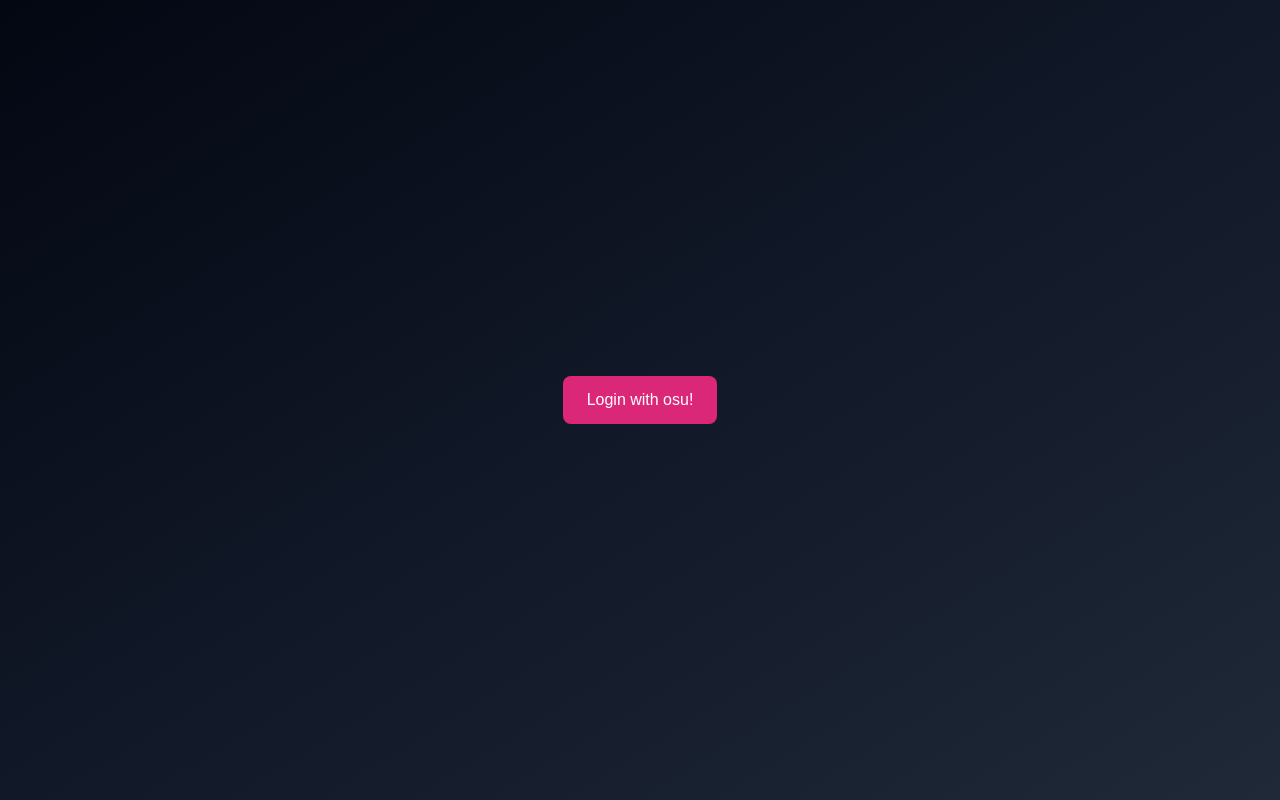
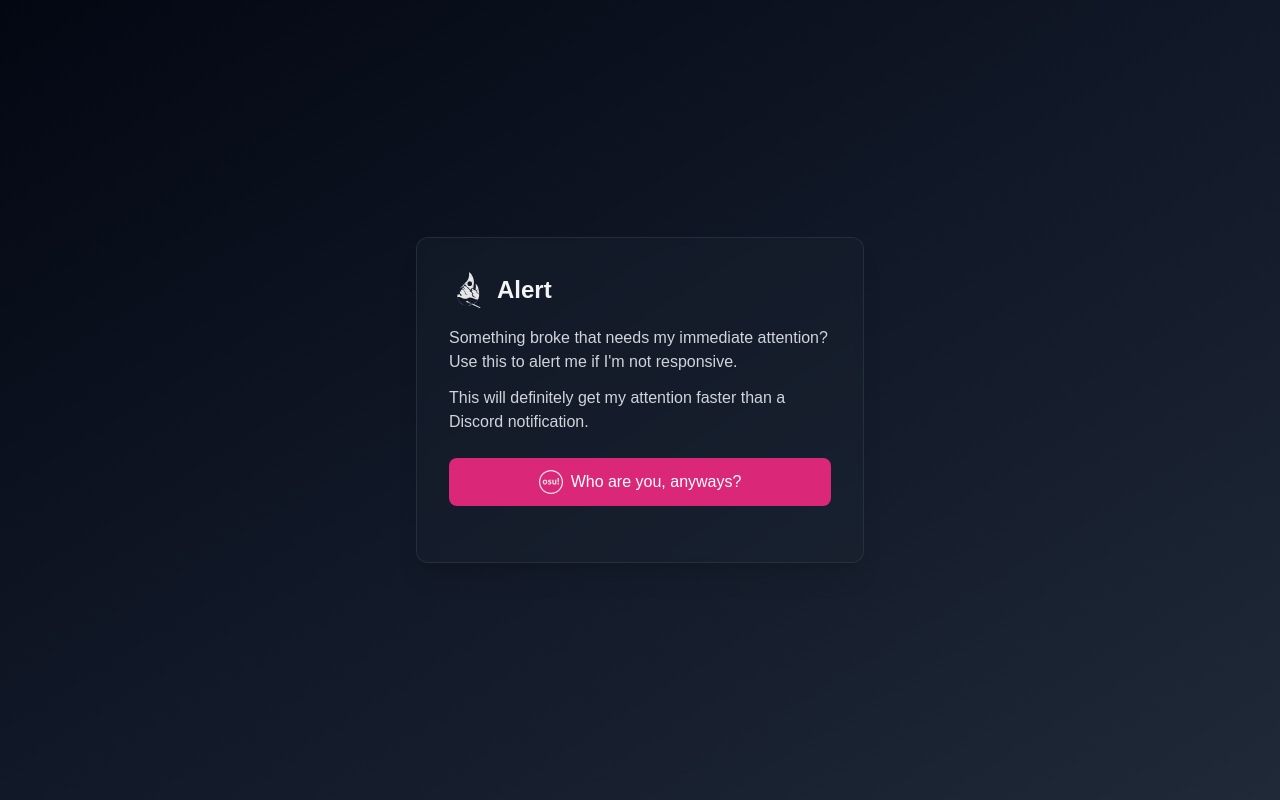
Before and after one commit to Hiviexd/alert-service, a Next.js app: page / in a window 1280 px wide. Built offline with nearby package versions, Linux system fonts and the light colour scheme; no server answers.

Commit message:
display logged user + support logout

```diff
--- a/next.config.ts
+++ b/next.config.ts
@@ -8,6 +8,9 @@
         OSU_CLIENT_SECRET: process.env.OSU_CLIENT_SECRET,
         OSU_CALLBACK_URL: process.env.OSU_CALLBACK_URL,
     },
+    images: {
+        domains: ["a.ppy.sh"],
+    },
 };
 
 export default nextConfig;
--- /dev/null
+++ b/src/app/api/auth/logout/route.ts
@@ -0,0 +1,7 @@
+import { NextResponse } from "next/server";
+import { cookies } from "next/headers";
+
+export async function GET() {
+    (await cookies()).delete("osu_user");
+    return NextResponse.redirect("/");
+}
--- a/src/app/page.tsx
+++ b/src/app/page.tsx
@@ -5,6 +5,8 @@
 import { useNotify } from "@/hooks/useNotify";
 import { useAuth } from "@/hooks/useAuth";
 import { Alert } from "@/components/Alert";
+import { LoginButton } from "@/components/LoginButton";
+import { UserDisplay } from "@/components/UserDisplay";
 import logo from "../../public/logo.svg";
 import Image from "next/image";
 
@@ -15,7 +17,7 @@
         type: null,
     });
     const { sendNotification, sending } = useNotify();
-    const { user, loading, login } = useAuth();
+    const { user, loading, login, logout } = useAuth();
 
     const handleClientNotification = (message: string, type: "success" | "error" | null, timeout = 3000) => {
         setAlert({ message, type });
@@ -46,20 +48,6 @@
         }
     };
 
-    if (!user) {
-        return (
-            <main className="min-h-screen-dvh flex items-center justify-center bg-gradient-to-br from-gray-950 via-gray-900 to-gray-800">
-                <motion.button
-                    onClick={login}
-                    whileHover={{ scale: 1.02 }}
-                    whileTap={{ scale: 0.98 }}
-                    className="px-6 py-3 bg-pink-600 text-white rounded-lg hover:bg-pink-700 transition-all">
-                    Login with osu!
-                </motion.button>
-            </main>
-        );
-    }
-
     return (
         <main className="min-h-screen-dvh flex items-center justify-center bg-gradient-to-br from-gray-950 via-gray-900 to-gray-800">
             <Alert message={alert.message} type={alert.type} />
@@ -77,9 +65,22 @@
                         responsive.
                     </p>
                     <p className="text-gray-300 mb-6">
-                        Chances this gets my attention faster than a Discord notification.
+                        This will definitely get my attention faster than a Discord notification.
                     </p>
 
+                    <div className="mb-6">
+                        {user ? (
+                            <UserDisplay
+                            username={user.username}
+                            avatar_url={user.avatar_url}
+                            onLogout={logout}
+                        />
+                        ) : (
+                            <LoginButton onClick={login} />
+                        )}
+                    </div>
+
+                    {user && (
                         <form onSubmit={handleSubmit} className="space-y-4">
                             <div>
                                 <label htmlFor="message" className="block text-sm font-medium text-gray-300 mb-1">
@@ -104,6 +105,7 @@
                                 {sending ? "Sending..." : "Send Alert"}
                             </motion.button>
                         </form>
+                    )}
                 </motion.div>
             )}
         </main>
--- /dev/null
+++ b/src/components/LoginButton.tsx
@@ -0,0 +1,20 @@
+import { motion } from "framer-motion";
+import osuLogo from "../../public/osu.svg";
+import Image from "next/image";
+
+interface LoginButtonProps {
+    onClick: () => void;
+}
+
+export function LoginButton({ onClick }: LoginButtonProps) {
+    return (
+        <motion.button
+            onClick={onClick}
+            whileHover={{ scale: 1.02 }}
+            whileTap={{ scale: 0.98 }}
+            className="w-full px-6 py-3 bg-pink-600 text-white rounded-lg hover:bg-pink-700 transition-all flex items-center justify-center">
+            <Image src={osuLogo} alt="osu!" className="w-6 h-6 inline-block mr-2" />
+            Who are you, anyways?
+        </motion.button>
+    );
+}
--- /dev/null
+++ b/src/components/UserDisplay.tsx
@@ -0,0 +1,31 @@
+import { motion } from "framer-motion";
+import Image from "next/image";
+import { FontAwesomeIcon } from "@fortawesome/react-fontawesome";
+import { faSignOutAlt } from "@fortawesome/free-solid-svg-icons";
+
+interface UserDisplayProps {
+    username: string;
+    avatar_url: string;
+    onLogout: () => void;
+}
+
+export function UserDisplay({ username, avatar_url, onLogout }: UserDisplayProps) {
+    return (
+        <motion.div
+            initial={{ opacity: 0 }}
+            animate={{ opacity: 1 }}
+            className="w-full px-4 py-2 bg-gray-700/50 backdrop-blur-sm rounded-lg border border-gray-600/50 flex items-center">
+            <div className="flex items-center gap-3 flex-1">
+                <Image src={avatar_url} alt={username} width={32} height={32} className="rounded-full" />
+                <span className="text-gray-100">{username}</span>
+            </div>
+            <motion.button
+                onClick={onLogout}
+                whileHover={{ scale: 1.1 }}
+                whileTap={{ scale: 0.95 }}
+                className="text-gray-400 hover:text-red-600 transition-colors p-1">
+                <FontAwesomeIcon icon={faSignOutAlt} className="w-4 h-4" />
+            </motion.button>
+        </motion.div>
+    );
+}
```
Also changed, not shown: public/osu.svg (added). Lines whose indentation alone changed are shown as unchanged.
